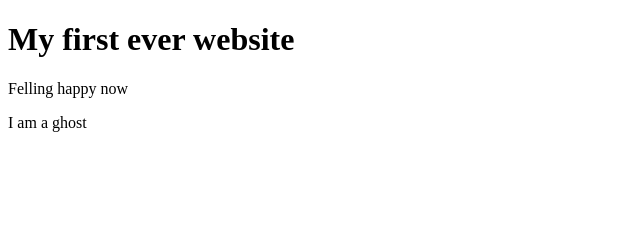
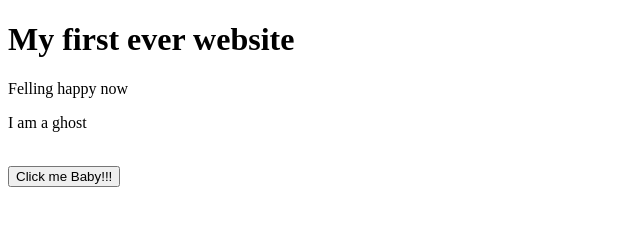
Before and after one commit to RajibulIslamEmon/my-first-website, a plain HTML site: page index.html in a window 1280 px wide. Shown: the whole page, without its empty margins (0-640 px from the left). Drawn offline with Linux system fonts and the light colour scheme.

Commit message:
Done adding button

```diff
--- a/index.html
+++ b/index.html
@@ -11,5 +11,8 @@
     <h1>My first ever website</h1>
    <p>Felling happy now</p>
     <p>I am a ghost</p>
+    <br/>
+    <button>Click me Baby!!!</button>
+
 </body>
 </html>
```
